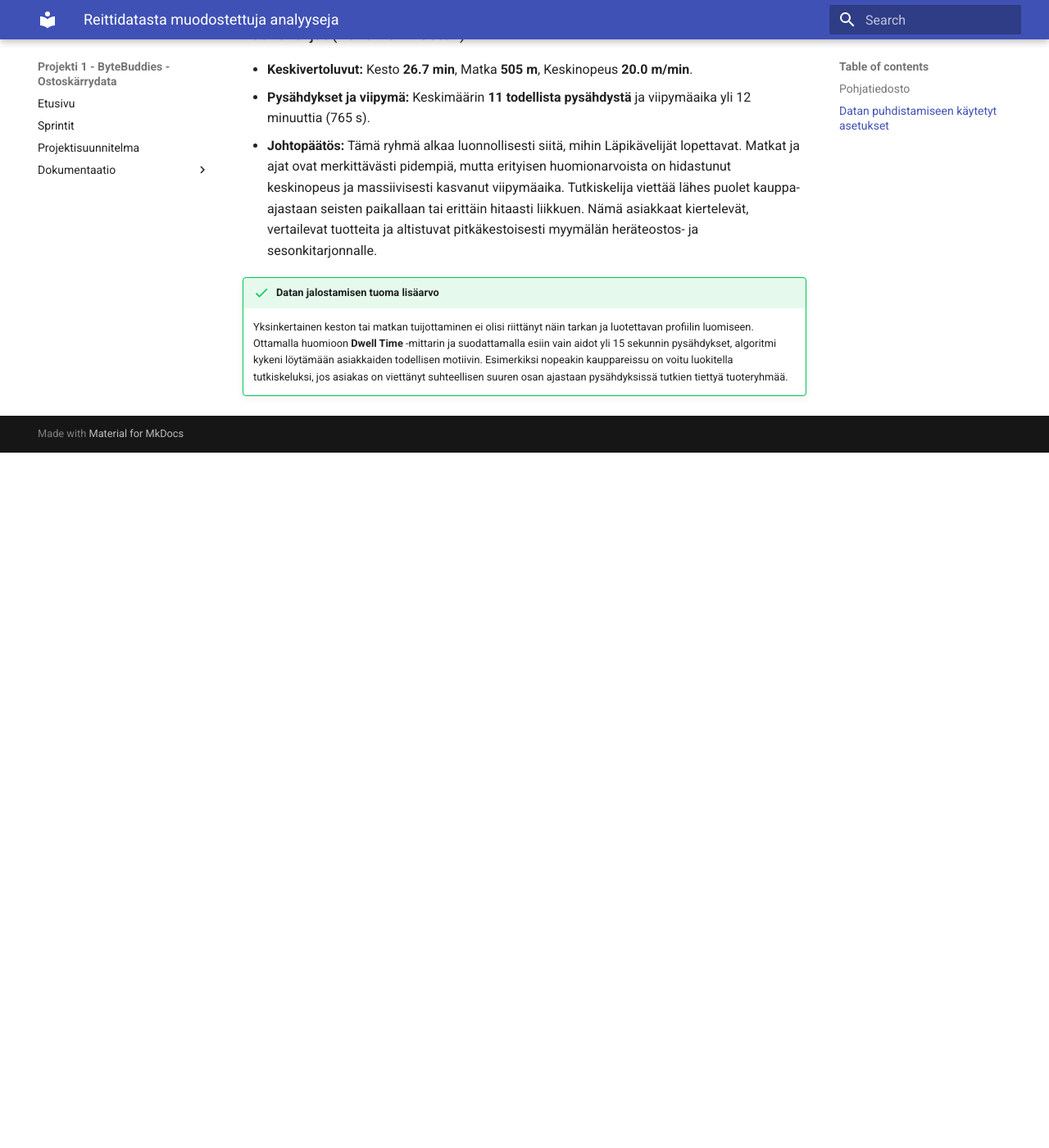
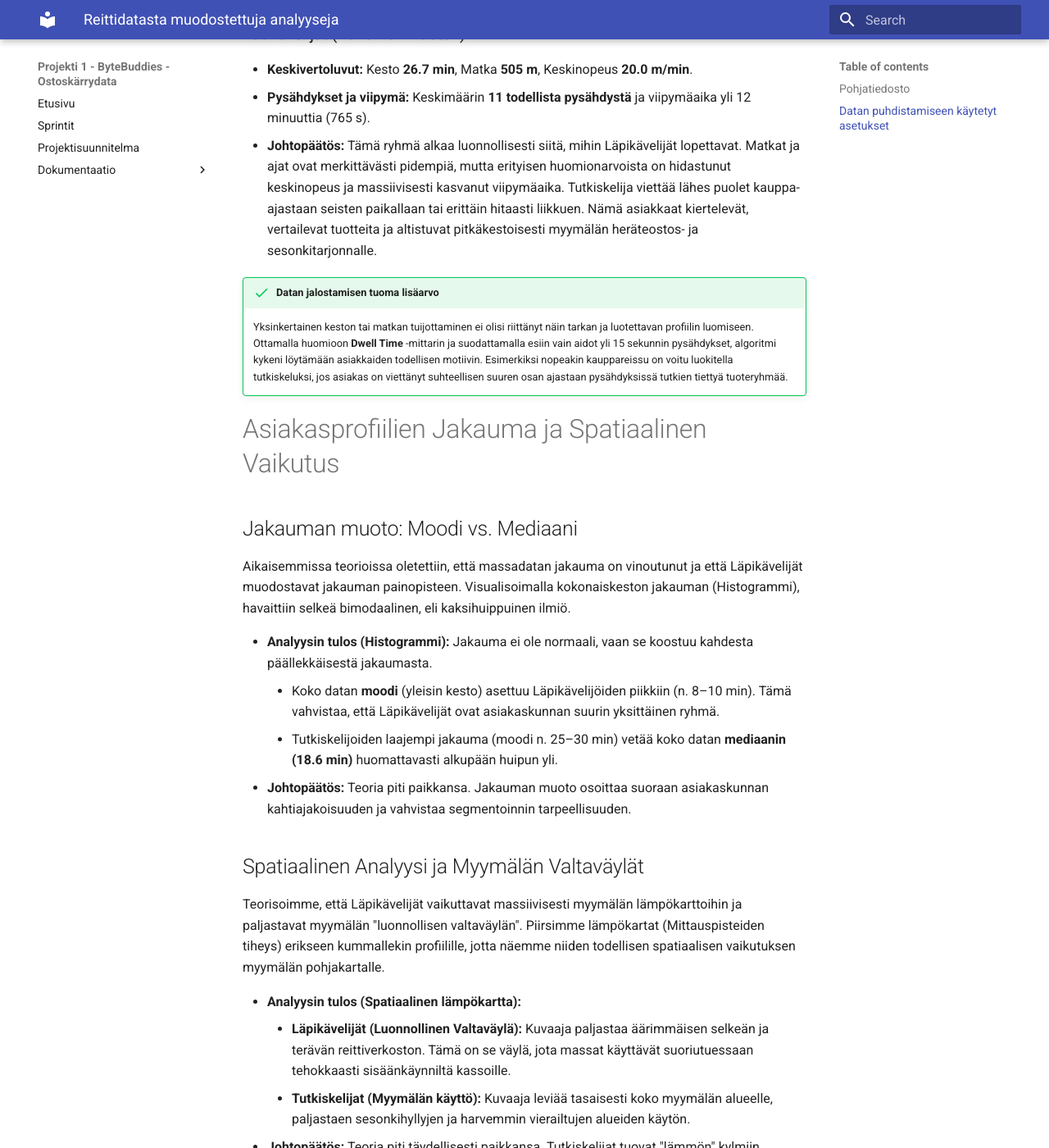
Before and after one commit to mitro54/uwb-shopping-cart-analytics-pipeline, an MkDocs documentation site: the page built from docs/data_analyyseja.md, in a window 1280 px wide and 1400 px high, scrolled down 1821 px. Shown: the whole window at 82% size. Built offline with MkDocs 1.6.1 and Material for MkDocs 9.7.7, drawn with Linux system fonts in a browser that asks for light colours; before the commit the page ends 2373 px from its top, so only the background shows below that; some of the changed text lies outside the part shown.

Commit message:
Add rest of the analysis based on theories

```diff
--- a/docs/data_analyyseja.md
+++ b/docs/data_analyyseja.md
@@ -44,3 +44,50 @@
 
 !!! success "Datan jalostamisen tuoma lisäarvo"
     Yksinkertainen keston tai matkan tuijottaminen ei olisi riittänyt näin tarkan ja luotettavan profiilin luomiseen. Ottamalla huomioon **Dwell Time** -mittarin ja suodattamalla esiin vain aidot yli 15 sekunnin pysähdykset, algoritmi kykeni löytämään asiakkaiden todellisen motiivin. Esimerkiksi nopeakin kauppareissu on voitu luokitella tutkiskeluksi, jos asiakas on viettänyt suhteellisen suuren osan ajastaan pysähdyksissä tutkien tiettyä tuoteryhmää.
+
+# Asiakasprofiilien Jakauma ja Spatiaalinen Vaikutus
+
+## Jakauman muoto: Moodi vs. Mediaani
+Aikaisemmissa teorioissa oletettiin, että massadatan jakauma on vinoutunut ja että Läpikävelijät muodostavat jakauman painopisteen. Visualisoimalla kokonaiskeston jakauman (Histogrammi), havaittiin selkeä bimodaalinen, eli kaksihuippuinen ilmiö.
+
+- **Analyysin tulos (Histogrammi):** Jakauma ei ole normaali, vaan se koostuu kahdesta päällekkäisestä jakaumasta.
+    - Koko datan **moodi** (yleisin kesto) asettuu Läpikävelijöiden piikkiin (n. 8–10 min). Tämä vahvistaa, että Läpikävelijät ovat asiakaskunnan suurin yksittäinen ryhmä.
+    - Tutkiskelijoiden laajempi jakauma (moodi n. 25–30 min) vetää koko datan **mediaanin (18.6 min)** huomattavasti alkupään huipun yli.
+- **Johtopäätös:** Teoria piti paikkansa. Jakauman muoto osoittaa suoraan asiakaskunnan kahtiajakoisuuden ja vahvistaa segmentoinnin tarpeellisuuden.
+
+## Spatiaalinen Analyysi ja Myymälän Valtaväylät
+Teorisoimme, että Läpikävelijät vaikuttavat massiivisesti myymälän lämpökarttoihin ja paljastavat myymälän "luonnollisen valtaväylän". Piirsimme lämpökartat (Mittauspisteiden tiheys) erikseen kummallekin profiilille, jotta näemme niiden todellisen spatiaalisen vaikutuksen myymälän pohjakartalle.
+
+- **Analyysin tulos (Spatiaalinen lämpökartta):**
+    - **Läpikävelijät (Luonnollinen Valtaväylä):** Kuvaaja paljastaa äärimmäisen selkeän ja terävän reittiverkoston. Tämä on se väylä, jota massat käyttävät suoriutuessaan tehokkaasti sisäänkäynniltä kassoille.
+    - **Tutkiskelijat (Myymälän käyttö):** Kuvaaja leviää tasaisesti koko myymälän alueelle, paljastaen sesonkihyllyjen ja harvemmin vierailtujen alueiden käytön.
+- **Johtopäätös:** Teoria piti täydellisesti paikkansa. Tutkiskelijat tuovat "lämmön" kylmiin alueisiin, kun taas Läpikävelijät kuluttavat valtaväylää. Tämä vahvistaa, että myymälän pohjapiirroksen optimoinnissa on huomioitava näiden kahden ryhmän erilaiset spatiaaliset tarpeet.
+
+!!! warning "Ruuhka-aikojen nopeushypoteesin hylkääminen"
+    Teorisoimme myös, että ruuhka-aikoina (arkipäivinä 16–17 ja viikonloppuina 12–14) asiakkaiden keskinopeus pienenisi ruuhkautumisen vuoksi. Vertaamalla aikasarjalämpökarttoja (Asiakasvolyymi vs. Keskinopeus tunti/viikonpäivä -akselilla), emme pystyneet vahvistamaan tätä hypoteesia. Vaikka volyymi kasvaa odotetusti, nopeus ei putoa vastaavassa suhteessa. Tämä saattaa johtua siitä, että kauppa on fyysisesti niin laaja, ettei ruuhkautuminen vaikuta koko reissun keskinopeuteen. Jätämme tämän hypoteesin raportista pois vahvistamattomana.
+
+# Sesonkianalyysi: Arkirutiinit vs. Joulusesonki
+
+## Vertailuasetelma ja Datapohja
+Testataksemme teorioita sesongin vaikutuksesta ostoskäyttäytymiseen, jaoimme datan kahteen vertailukauteen. Sesonkiajaksi valittiin joulunalusaika (joulukuun 1.–23. päivä). Puhtaimmaksi arjen vertailukohdaksi (baseline) valikoitui syyskuu. Syyskuussa arki rullaa rutiinilla, lomat ovat ohi, eikä isoja juhlasesonkeja ole käynnissä.
+
+## 1. Asiakasprofiilien suhteen muutos
+Teorisoimme, että sesongin aikana nopeat rutiiniostajat (Läpikävelijät) muuttuvat juhlajärjestelyjen myötä enemmän aikaa viettäviksi Tutkiskelijoiksi.
+
+- **Analyysin tulos (Pylväsdiagrammi):** Syyskuussa Tutkiskelijoiden osuus oli 62.5 %. Joulukuussa tämä osuus kasvoi **70.1 prosenttiin**. Vastaavasti nopeiden Läpikävelijöiden osuus kutistui alle 30 prosenttiin.
+- **Johtopäätös:** Hypoteesi vahvistettu. Myymälän asiakasvirran luonne muuttuu sesongin aikana mitattavasti hitaammaksi ja tutkiskelevammaksi. Asiakkaat tekevät selkeästi arjesta poikkeavia hankintoja.
+
+## 2. Kestojen jakauman litistyminen
+Teorisoimme matemaattisesti, että sesongin aikana kauppareissujen kestojen jakauman alkupään piikki madaltuu ja mediaaniviiva siirtyy oikealle.
+
+- **Analyysin tulos (KDE-tiheyskuvaaja):** Visuaalinen kuvaaja osoittaa selkeästi, kuinka syyskuun vihreä "vuori" litistyy joulukuussa ja jakauman "häntä" paksunee. Kauppareissun mediaanikesto kasvoi syyskuun 17.6 minuutista joulukuun 20.4 minuuttiin. Keskimääräinen asiakas viettää siis sesonkina **2.8 minuuttia kauemmin** myymälässä.
+- **Johtopäätös:** Hypoteesi vahvistettu. Ylimääräinen kolme minuuttia per asiakas tarkoittaa massatasolla valtavaa potentiaalia heräteostoksille, ja myymälän sesonkihyllyillä on poikkeuksellisen paljon silmäpareja.
+
+## 3. Kassa-alueen jonoutumisilmiö
+Koska varsinainen kassa-alue filtteröitiin pois raakadatasta, teorisoimme, että massiiviset sesonkiruuhkat näkyisivät datassa "jonon häntänä". Oletus oli, että asiakkaiden Dwell Time (paikallaanoloaika) reitin viimeisen 120 sekunnin aikana kasvaisi räjähdysmäisesti joulukuussa, kun kassajonot purkautuvat pääkäytävälle.
+
+- **Analyysin tulos (Boxplot & Keskiarvot):** Datan perusteella paikallaanoloaika reitin lopussa ei juurikaan eronnut kausien välillä (Syyskuu 45.0 s vs. Joulukuu 46.6 s). Myös boxplot hajonta pysyi lähes identtisenä.
+- **Johtopäätös:** Hypoteesi jonojen purkautumisesta myymälän puolelle **hylättiin**.
+
+!!! success "Liiketoiminnallinen huomio: Onnistunut resursointi"
+    Vaikka teoria jonoutumisilmiöstä ei näkynyt datassa, tämä on toimeksiantajan kannalta erinomainen uutinen! Vaikka myymälässä on merkittävästi enemmän hitaita Tutkiskelijoita ja kesto on pidempi, reitin lopun jonotusaika ei kasva. Tämä viittaa vahvasti siihen, että myymälän kapasiteetin hallinta toimii: sesonkiaikoina kassoja on avattu riittävästi vastaamaan kasvaneeseen kysyntään, jolloin pullonkaulaa ei pääse syntymään itse ostosalueelle.
```
Also changed, not shown: 1 other file.
